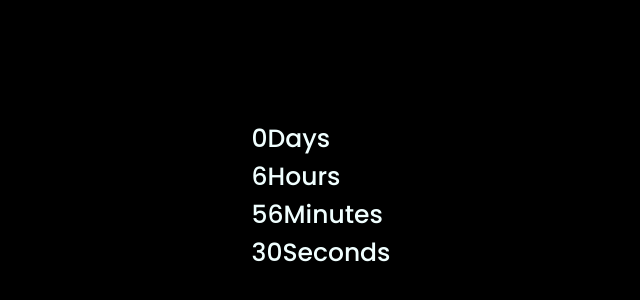
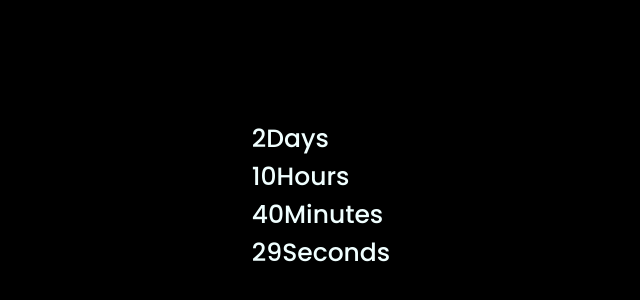
Before and after one commit to takoyaks/happymeow, a website: page index.html in a window 1280 px wide. Shown: the part 204-504 px from the top of the page, 319-959 px from the left. Drawn offline with Linux system fonts and the light colour scheme.

Commit message:
Update index.html
ready naa

```diff
--- a/index.html
+++ b/index.html
@@ -84,8 +84,8 @@
     <script>
         // Set the countdown target date and time (year, month (0-11), day, hour, minute, second)
         function updateCountdown() {
-         // const targetDate = new Date('2023-11-08T01:00:00').getTime();
-            const targetDate = new Date('2023-11-05T21:16:01').getTime();
+          const targetDate = new Date('2023-11-08T01:00:00').getTime();
+         //   const targetDate = new Date('2023-11-05T21:16:01').getTime();
           const currentDate = new Date().getTime();
           const timeRemaining = targetDate - currentDate;
 
```
